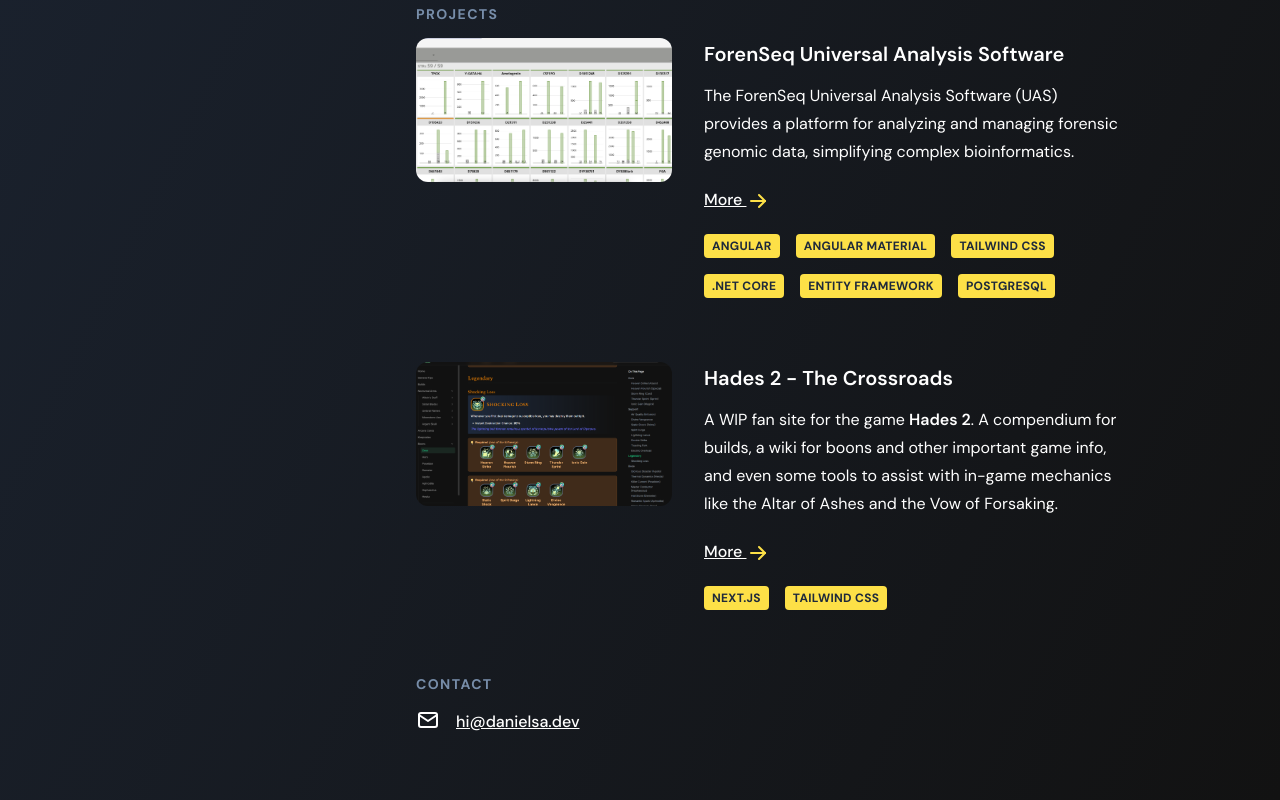
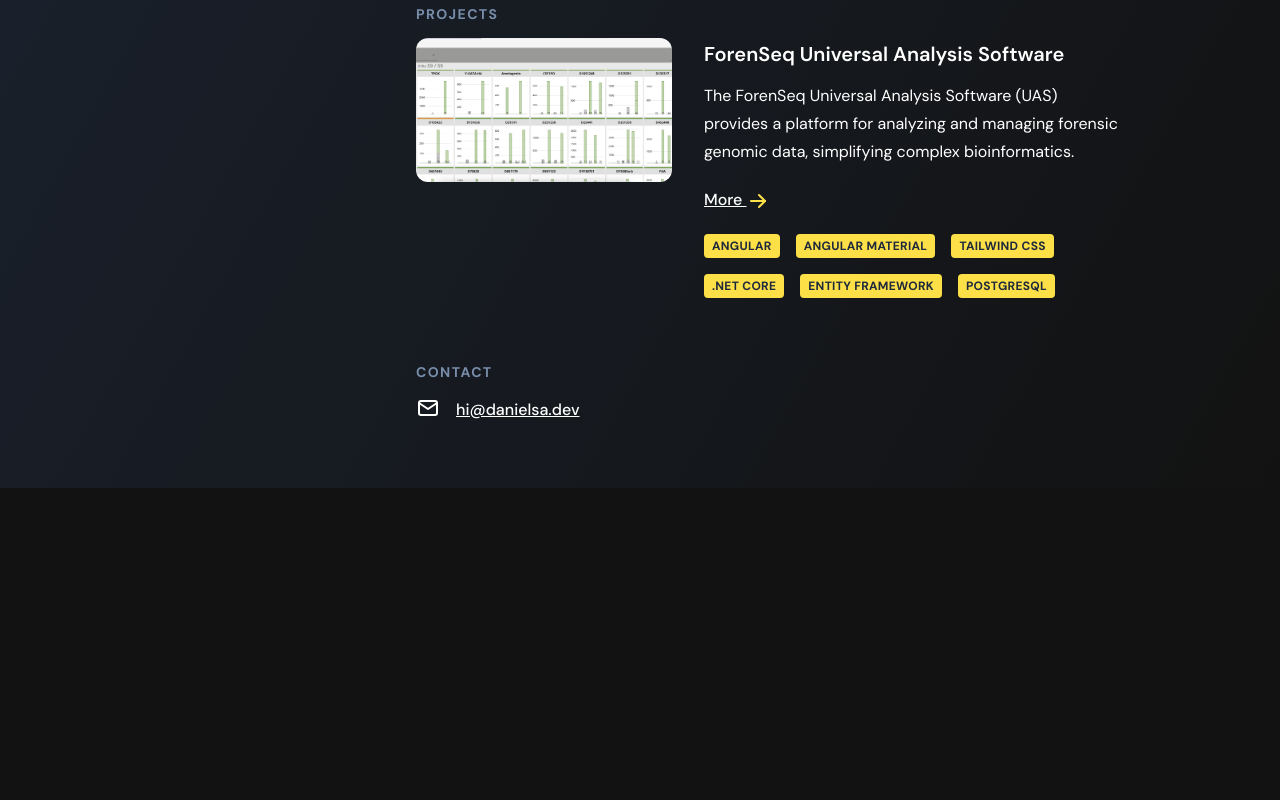
Before and after one commit to dsa821/personal-site, a Next.js app: page / in a window 1280 px wide. Shown: the part 1802-2602 px from the top of the page. After the commit the page ends 2290 px from the top, so only its background shows below. Built offline with nearby package versions, Linux system fonts and the light colour scheme.

Commit message:
hiding Hades 2 Crossroads until i can update it

```diff
--- a/data/projects.tsx
+++ b/data/projects.tsx
@@ -30,19 +30,19 @@
     ],
   },
 
-  {
-    name: "Hades 2 - The Crossroads",
-    description: (
-      <>
-        A WIP fan site for the game <strong>Hades 2</strong>. A compendium for
-        builds, a wiki for boons and other important game info, and even some
-        tools to assist with in-game mechanics like the Altar of Ashes and the
-        Vow of Forsaking.
-      </>
-    ),
-    url: "https://hades2-crossroads.vercel.app/",
-    newWindow: true,
-		imgUrl: '/images/hades2-crossroads.png',
-    tags: ["Next.js", "Tailwind CSS"],
-  },
+  // {
+  //   name: "Hades 2 - The Crossroads",
+  //   description: (
+  //     <>
+  //       A WIP fan site for the game <strong>Hades 2</strong>. A compendium for
+  //       builds, a wiki for boons and other important game info, and even some
+  //       tools to assist with in-game mechanics like the Altar of Ashes and the
+  //       Vow of Forsaking.
+  //     </>
+  //   ),
+  //   url: "https://hades2-crossroads.vercel.app/",
+  //   newWindow: true,
+	// 	imgUrl: '/images/hades2-crossroads.png',
+  //   tags: ["Next.js", "Tailwind CSS"],
+  // },
 ];
```
